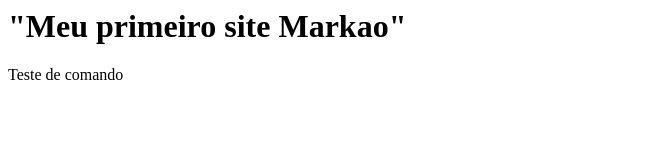
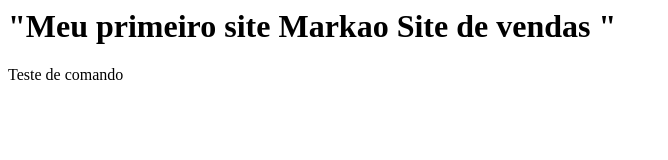
Before and after one commit to kaidan41/alura-git, a plain HTML site: page index.html in a window 1280 px wide. Shown: the whole page, without its empty margins (0-668 px from the left). Drawn offline with Linux system fonts and the light colour scheme.

Commit message:
Alteracao nome do site

```diff
--- a/index.html
+++ b/index.html
@@ -1,2 +1,2 @@
-<h1>"Meu primeiro site Markao"</h1>
+<h1>"Meu primeiro site Markao  Site de vendas "</h1>
 Teste de comando
```
